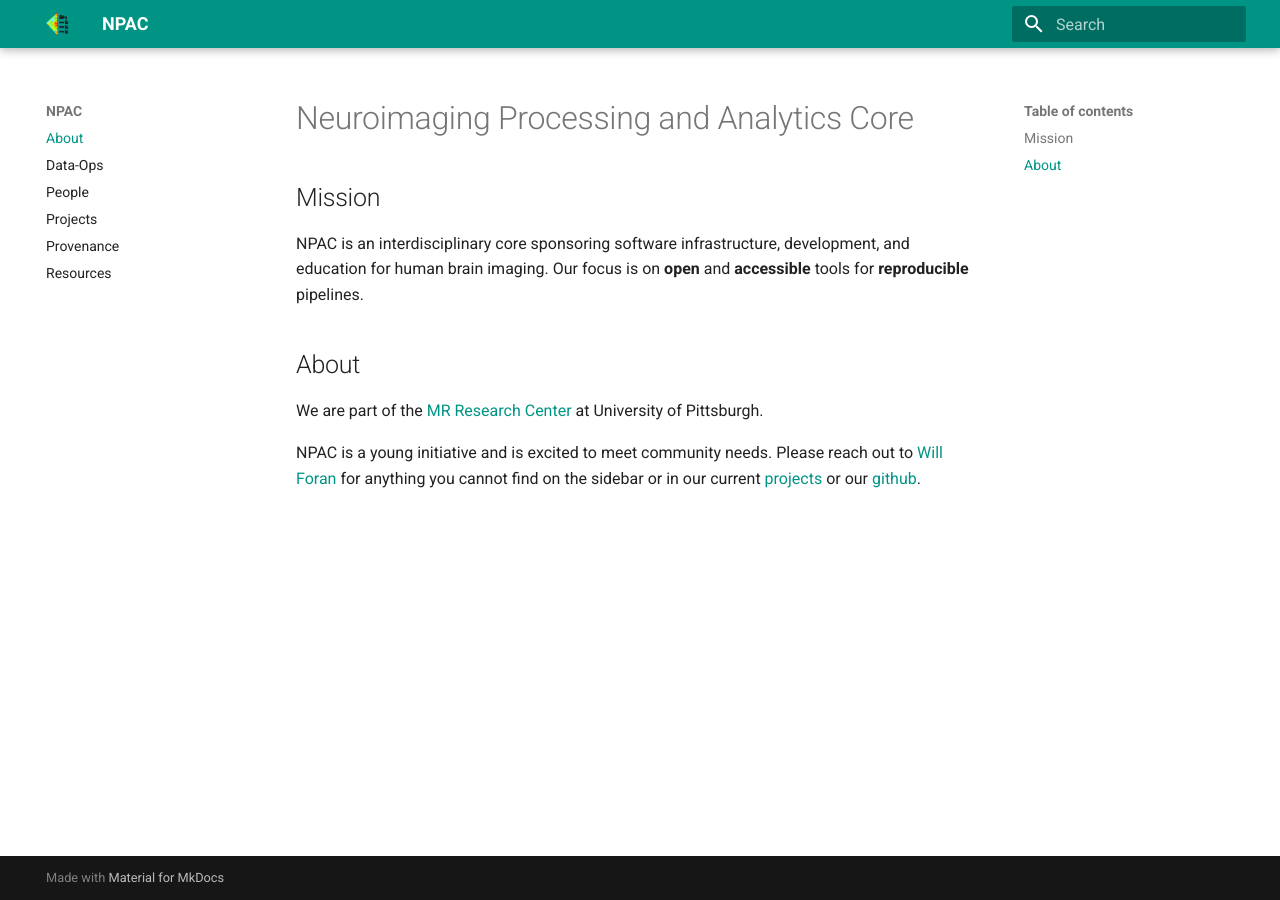
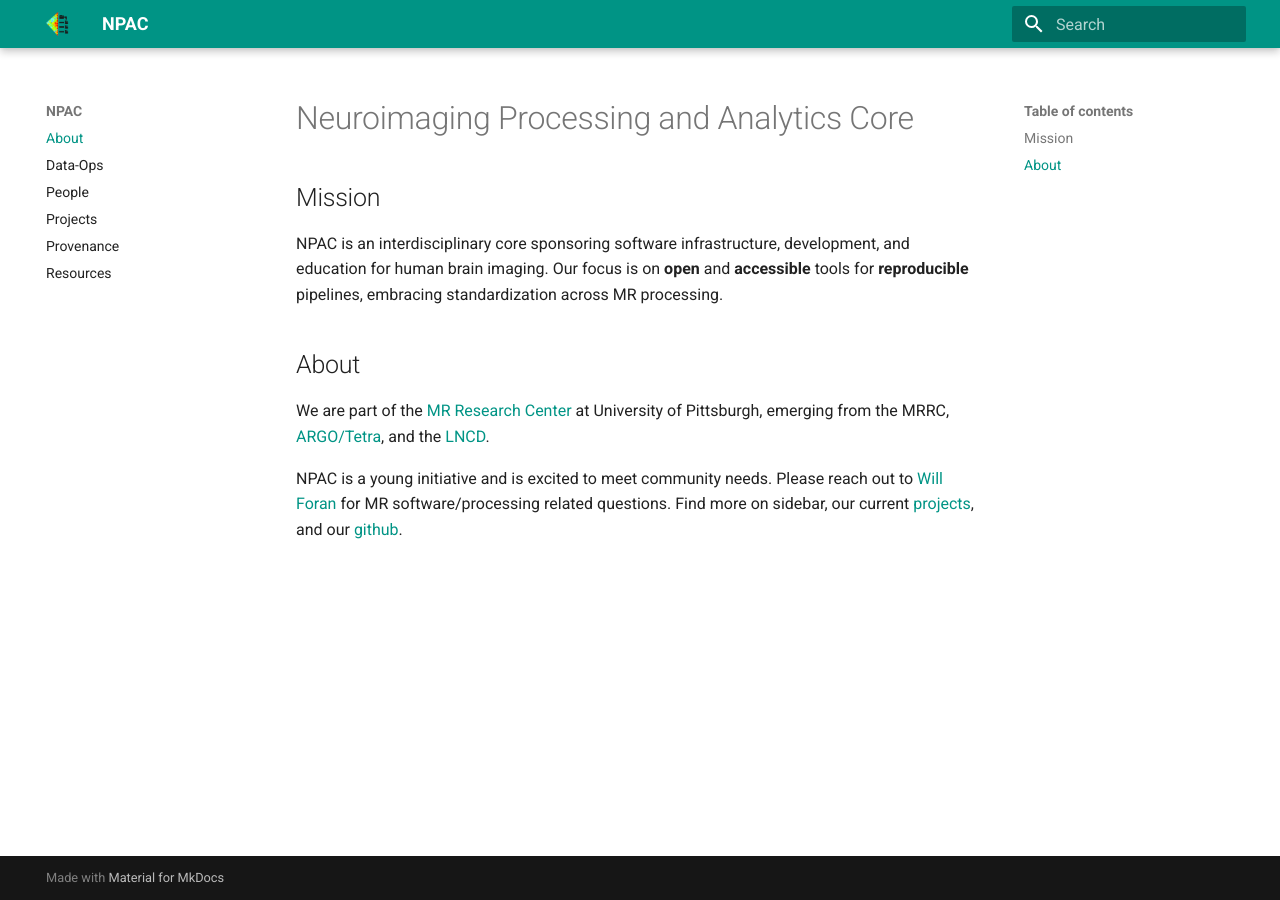
Before and after one commit to NPACore/NPACore.github.io, an MkDocs documentation site: the page built from docs/index.md, in a window 1280 px wide. Built offline with MkDocs 1.6.1 and Material for MkDocs 9.7.7, drawn with Linux system fonts in a browser that asks for light colours.

Commit message:
🎨 add lncd and argo/tetra to about

```diff
--- a/docs/index.md
+++ b/docs/index.md
@@ -4,10 +4,10 @@ title: About
 # Neuroimaging Processing and Analytics Core
 
 ## Mission
-NPAC is an interdisciplinary core sponsoring software infrastructure, development, and education for human brain imaging. Our focus is on **open** and **accessible** tools for **reproducible** pipelines.
+NPAC is an interdisciplinary core sponsoring software infrastructure, development, and education for human brain imaging. Our focus is on **open** and **accessible** tools for **reproducible** pipelines, embracing standardization across MR processing.
 
 ## About
 
-We are part of the [MR Research Center](https://www.rad.pitt.edu/mrrc-home.html) at University of Pittsburgh.
+We are part of the [MR Research Center](https://www.rad.pitt.edu/mrrc-home.html) at University of Pittsburgh, emerging from the MRRC, [ARGO/Tetra](https://argo.pitt.edu/people/), and the [LNCD](//lncd.pitt.edu).
 
-NPAC is a young initiative and is excited to meet community needs. Please reach out to [Will Foran](mailto:foran@pitt.edu?Subject=[NPAC] Q: ...&body=Hi Will! I have a question about ) for anything you cannot find on the sidebar or in our current [projects](projects) or our [github](//github.com/npacore).
+NPAC is a young initiative and is excited to meet community needs. Please reach out to [Will Foran](mailto:foran@pitt.edu?Subject=[NPAC] Q: ...&body=Hi Will! I have a question about ) for MR software/processing related questions. Find more on sidebar, our current [projects](projects), and our [github](//github.com/npacore).
```
